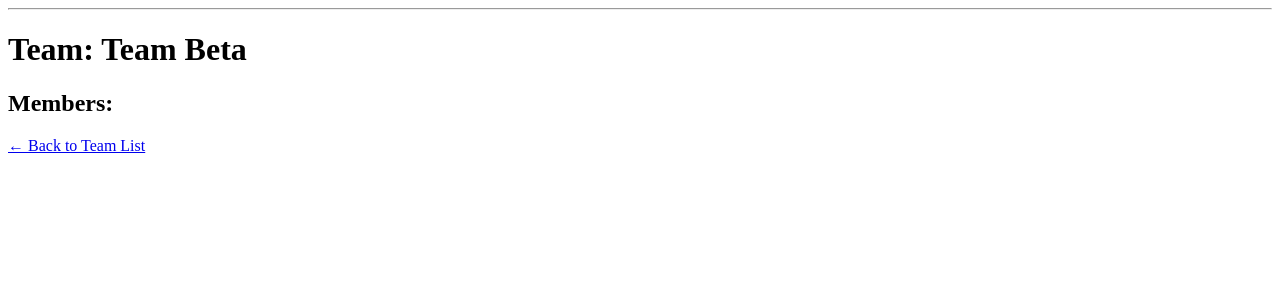
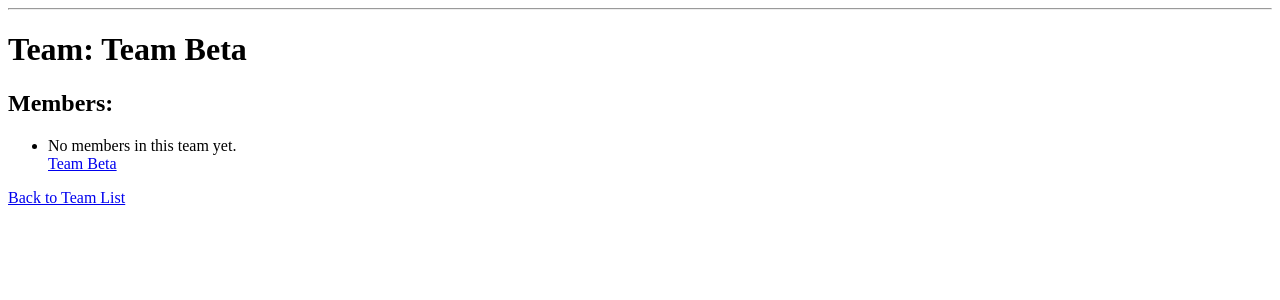
Before and after one commit to Desertiocaine/escape_room_project, a Django app: page /teams/2/ in a window 1280 px wide. Shown: the part 26-326 px from the top of the page. Run offline with Django 5.2, Linux system fonts and the light colour scheme; data comes from the database, SQL or seed files in the repository; both versions use the stored data as it was after the commit.

Commit message:
Linked team names to their detail pages
- Updated teams.html to make each team name clickable
- Now users can view team members by clicking on a team

```diff
--- a/Escape_room/urls.py
+++ b/Escape_room/urls.py
@@ -55,6 +55,7 @@ urlpatterns = [
     path('teams/<int:pk>/edit/', views.TeamUpdateView.as_view(), name='team_update'),
     path('teams/<int:pk>/delete/', views.TeamDeleteView.as_view(), name='team_delete'),
     path('teams/pick/', views.team_list_view, name='teams'),  # For member team picking
+    path('teams/<int:pk>/join/', views.join_team, name='join_team'),
 
     # Games
     path('games/', views.games, name='games'),
--- a/Escape_room/views.py
+++ b/Escape_room/views.py
@@ -52,6 +52,14 @@ def create_puzzle(request):
 @login_required
 def members(request):
     return render(request, 'members.html')
+
+@login_required
+def join_team(request, pk):
+    team = get_object_or_404(Team, pk=pk)
+    team.members.add(request.user)
+    team.save()
+    messages.success(request,f"You joined the team: {team.name}")
+    return redirect('team_list')
 
 def register(request):
     if request.method == "POST":
--- a/templates/team_detail.html
+++ b/templates/team_detail.html
@@ -6,7 +6,11 @@
     <ul>
         {% for member in members %}
             <li>{{ member.username }}</li>
+        {% empty %}
+            <li>No members in this team yet.</li>
         {% endfor %}
+
+        <a href="{% url 'team_detail' team.pk %}">{{ team.name }}</a>
 
         {% if user.is_staff %}
             <p>
@@ -15,5 +19,5 @@
             </p>
         {% endif %}
     </ul>
-    <a href="{% url 'team_list' %}">← Back to Team List</a>
+    <a href="{% url 'team_list' %}">Back to Team List</a>
 {% endblock %}
```
Also changed, not shown: templates/teams.html (+8 -4 lines), db.sqlite3.
